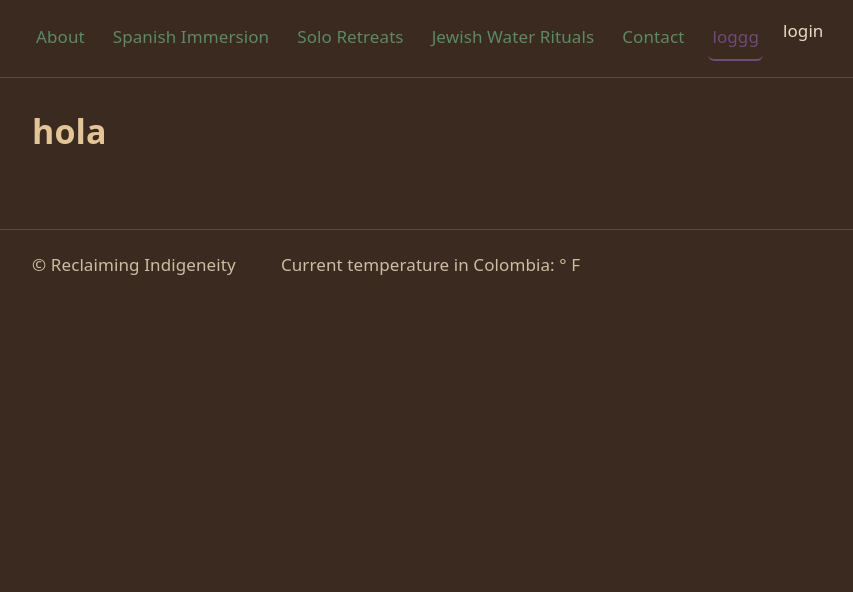
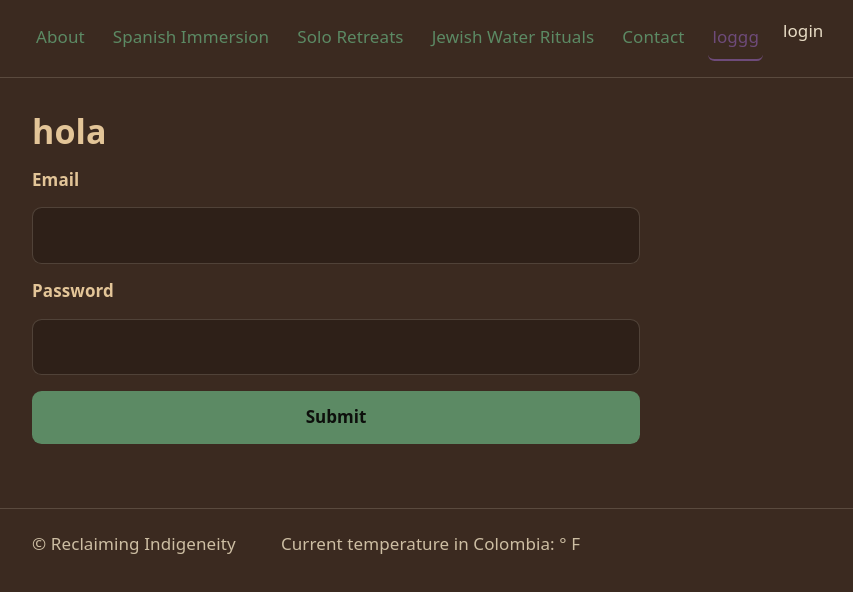
Before and after one commit to cchung2020/reclaiming-indigeneity, a React (Vite) app: page /login in a window 1280 px wide. Shown: the top 592 px of the page, without its empty margins (52-905 px from the left). Built offline with nearby package versions, Linux system fonts and the light colour scheme; no server answers.

Commit message:
add right fields for login form

```diff
--- a/src/Login.jsx
+++ b/src/Login.jsx
@@ -1,11 +1,50 @@
 import { useState } from "react";
 
 export default function Login() {
+    const [form, setForm] = useState({
+        email: "",
+        password: ""
+    })
+
+    async function onSubmit(e) {
+        e.preventDefault()
+
+        const form_json = JSON.stringify(form);
+        console.log(`pretending to submit ${form_json}... maybe actually submitting...`)
+    }
+
     return (
         <main>
             <h1>
                 hola
             </h1>
+
+            <form onSubmit={onSubmit}>
+                <label htmlFor="email">Email</label>
+                <input
+                    id="email"
+                    name="email"
+                    type="email"
+                    value={form.email}
+                    onChange={(e) => setForm({ ...form, email: e.target.value })}
+                    required
+                />
+
+                <label htmlFor="password">Password</label>
+                <input
+                    id="password"
+                    name="password"
+                    type="password"
+                    value={form.password}
+                    onChange={(e) => setForm({...form, password: e.target.value })}
+                    required
+                />
+
+                <button type="submit">
+                    Submit
+                </button>
+
+            </form>
         </main>
     )
 }
```
